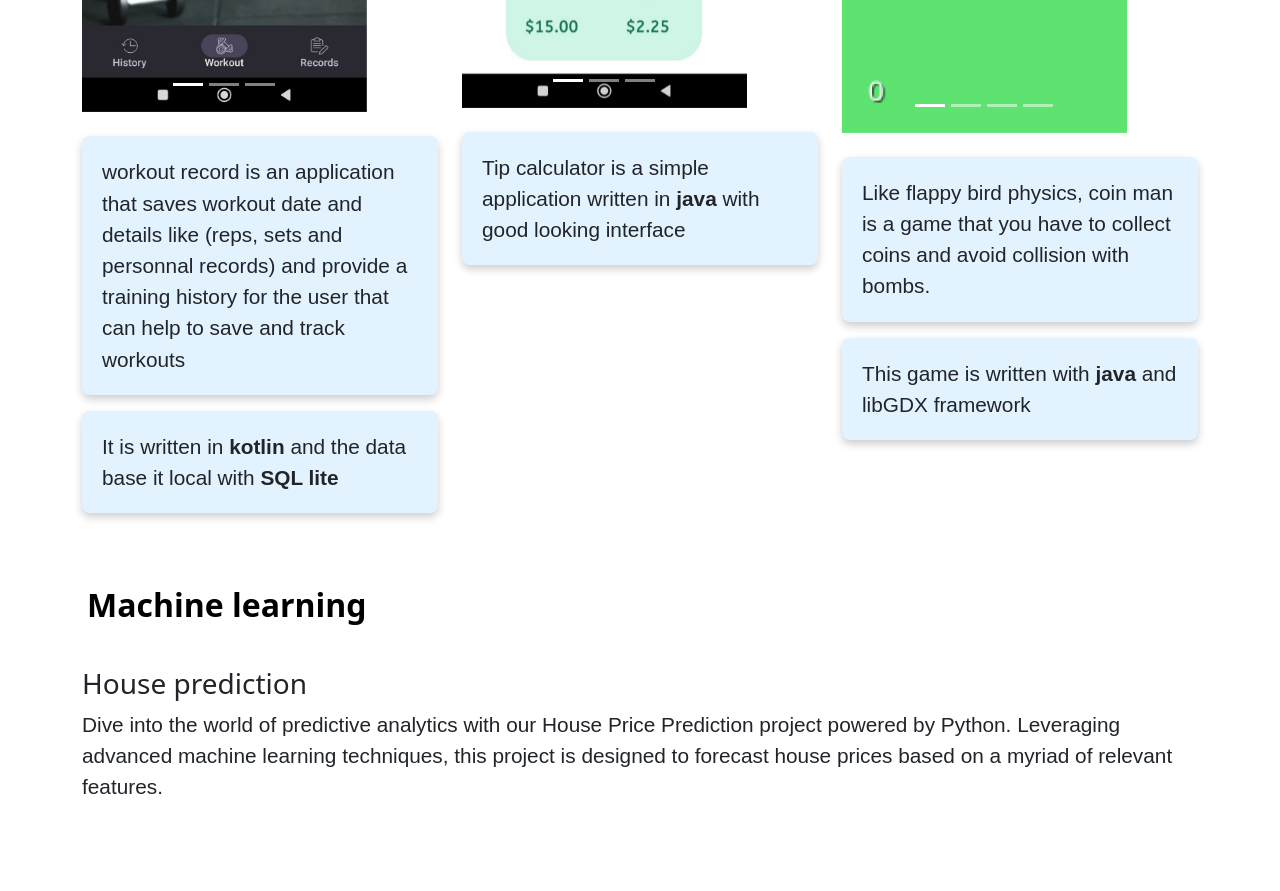
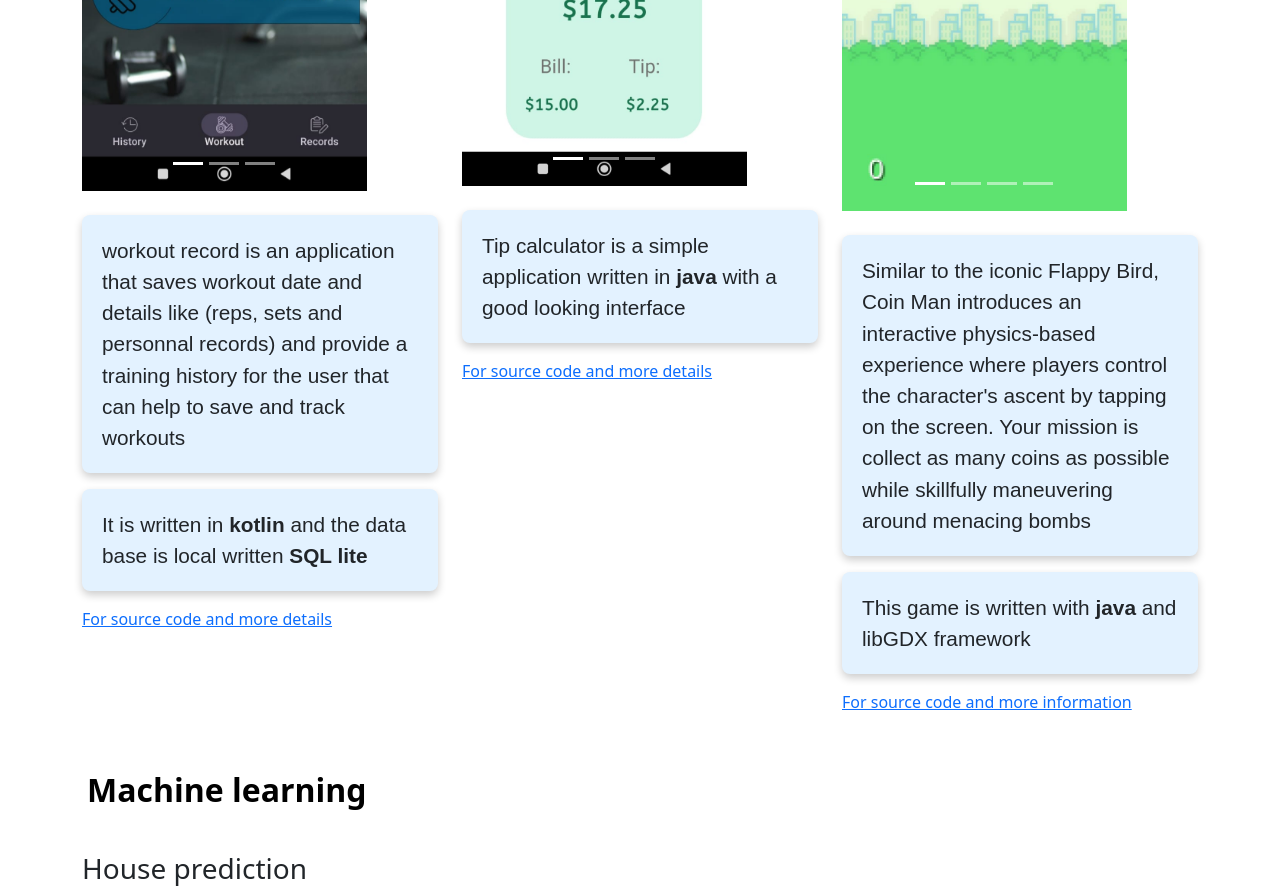
Before and after one commit to mat0k/Project-page, a plain HTML site: page index.html in a window 1280 px wide. Shown: the part 1600-2491 px from the top of the page. Before the commit the page ends 2468 px from the top, so only its background shows below. Drawn offline with nearby package versions, Linux system fonts and the light colour scheme; a web font is replaced by a local one.

Commit message:
Update index.html

```diff
--- a/index.html
+++ b/index.html
@@ -33,12 +33,13 @@
     <section>
         <div class="container">
              <div id="web">
-                 <h2 class="display-7 fw-bold text-body-emphasis lh-1 mb-3"> Web applications</h2>
+                 <h2 class="display-7 fw-bold text-body-emphasis lh-1 mb-3"> Web application</h2>
                 <div class="row">
                     <div>
                         <h3 id="club">book club</h3>
-                        <p class="discription"> "Find Your Book Mate," a beautifully crafted web project designed to showcase the essence of our Book Club application. This immersive platform, built with HTML, CSS, and Bootstrap, serves as a gateway to a vibrant community of bibliophiles eager to share, exchange, and discover the magic of literature.</p>
+                        <p class="discription"> "Find Your Book Mate," a beautifully crafted web project designed to showcase the essence of our Book Club application. This immersive platform, built with HTML, CSS, and Bootstrap, serves as a gateway to a vibrant community of bibliophiles eager to share, exchange, and discover the magic of literature. Please note that this is an advertisement for an imaginary application, created solely for the purpose of demonstrating skills in Bootstrap.</p>
                         <p class="discription">Link to Experience: <a href="https://mat0k.github.io/book-club/" target="_blank">Find Your Book Mate</a> </p>
+                        <p class="discription">Source code: <a href="https://github.com/mat0k/book-club" target="_blank">github</a> </p>
                     </div>
                 </div>
              </div>
@@ -84,8 +85,8 @@
                       </div>
                       <br>
                       <p class="discription">workout record is an application that saves workout date and details like (reps, sets and personnal records) and provide a training history for the user that can help to save and track workouts</p>
-                      <p class="discription"> It is written in <strong>kotlin</strong> and the data base it local with <strong>SQL lite</strong> </p>
-                      <a href="github.com"></a>
+                      <p class="discription"> It is written in <strong>kotlin</strong> and the data base is local written <strong>SQL lite</strong> </p>
+                      <a href="https://github.com/mat0k/workout-record" target="_blank">For source code and more details</a>
                 </div>
 
                      <!-- tip calculator-->
@@ -118,8 +119,8 @@
                         </button>
                       </div>
                       <br>
-                      <p class="discription">Tip calculator is a simple application written in <strong>java</strong> with good looking interface</p>
-                      <a href="github.com"></a>
+                      <p class="discription">Tip calculator is a simple application written in <strong>java</strong> with a good looking interface</p>
+                      <a href="https://github.com/mat0k/tip-calculator" target="_blank">For source code and more details</a>
                 </div>
 
                         <!-- game-->
@@ -156,9 +157,10 @@
                         </button>
                       </div>
                       <br>
-                      <p class="discription">Like flappy bird physics, coin man is a game that you have to collect coins and avoid collision with bombs.</p>
+                      <p class="discription">Similar to the iconic Flappy Bird, Coin Man introduces an interactive physics-based experience where players control the character's ascent by tapping on the screen.
+                        Your mission is collect as many coins as possible while skillfully maneuvering around menacing bombs</p>
                       <p class="discription">This game is written with <strong>java</strong> and libGDX framework</p>
-                      <a href="github.com"></a>
+                      <a href="https://github.com/mat0k/Coin-man" target="_blank">For source code and more information</a>
                 </div>
             </div>
             </div>
```
